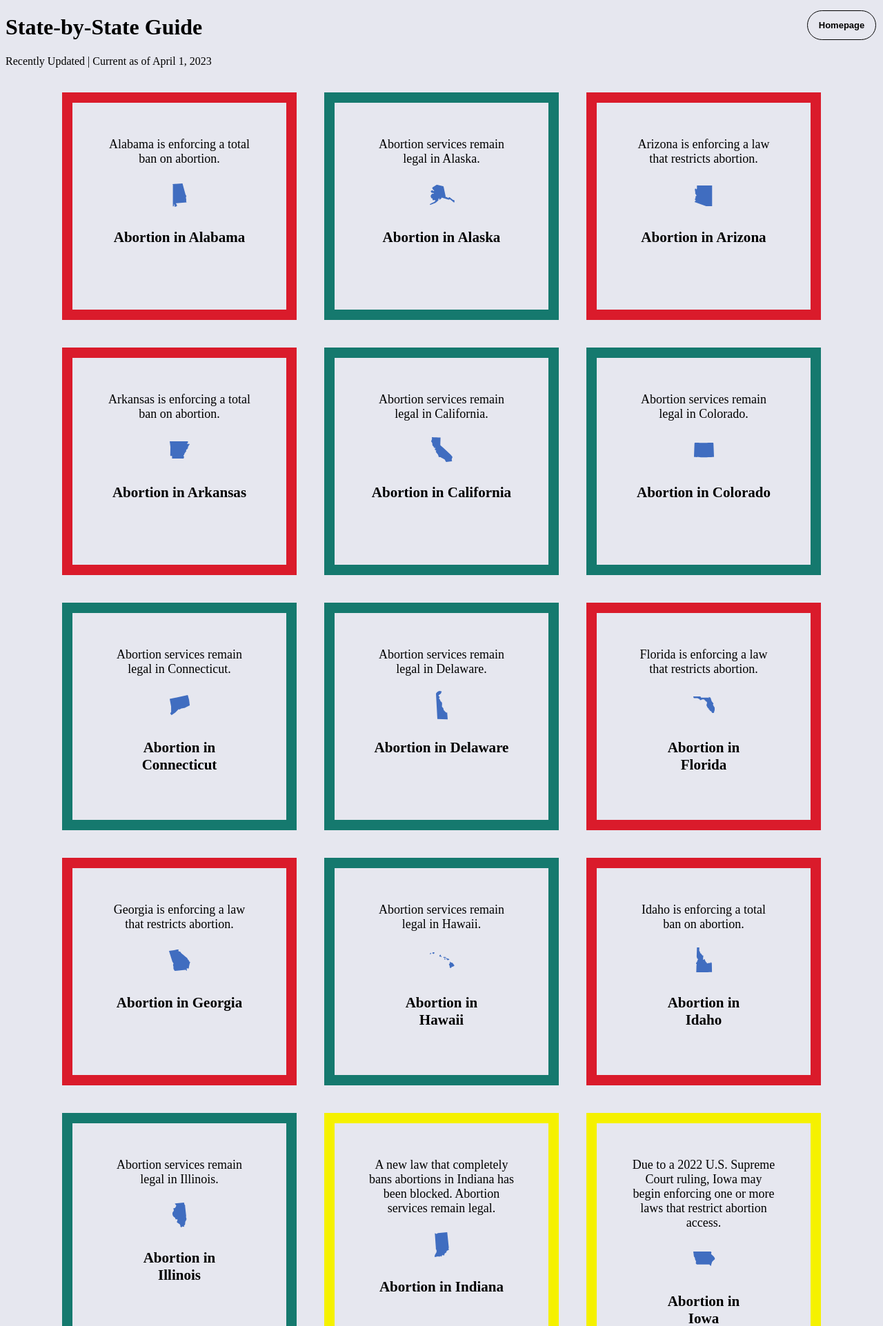
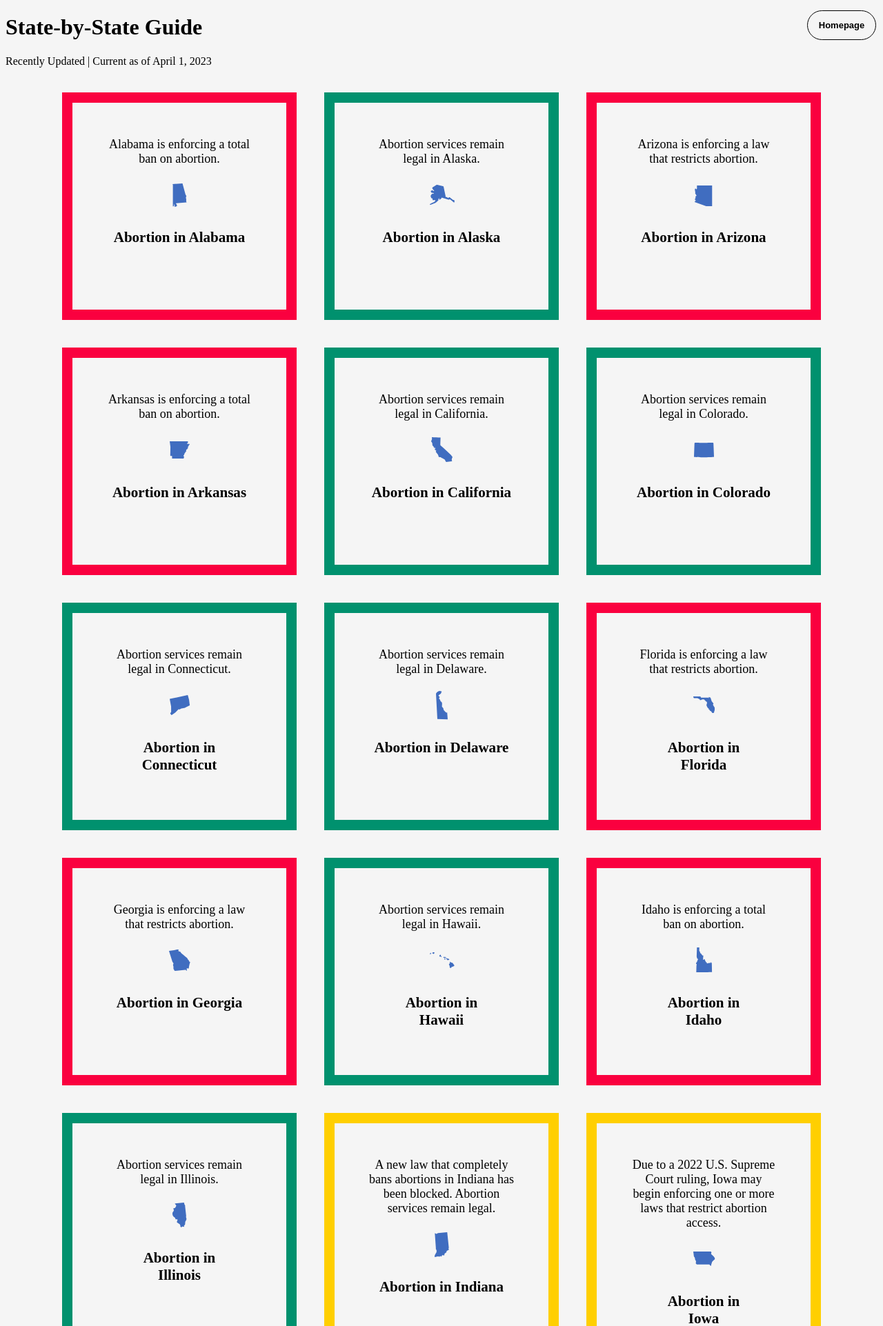
Before and after one commit to mlerum/ClinicFinder, a Flask app: page /statebystate in a window 1280 px wide. Shown: the top 1923 px of the page at 69% size. Run offline with Flask 2, Linux system fonts and the light colour scheme.

Commit message:
April 2 commits

```diff
--- a/Static/css/homepage.css
+++ b/Static/css/homepage.css
@@ -117,11 +117,12 @@ nav ul li {
     border-right: 2px solid white;
     font-weight: bold;
     display: inline-block;
-    padding: 0 50px;
+    padding: 0 60px;
     position: relative;
     text-decoration: none;
     text-align: center;
-    font-family: arvo;
+    font-family: 'Pathway Gothic One';
+    text-transform: uppercase;
 }
 
 nav li a {
--- a/Static/css/resources.css
+++ b/Static/css/resources.css
@@ -11,7 +11,7 @@ body, html {
   justify-content: center;
   align-items: center;
   text-align: center;
-  background-image: url('/static/images/education.jpeg');
+  background-image: url('/static/images/resources2.jpg');
   background-size: cover;
   background-position: center center;
   background-repeat: no-repeat;
--- a/Static/css/stateguide.css
+++ b/Static/css/stateguide.css
@@ -4,35 +4,10 @@
     overflow: clip;
 }
 
-
 body {
-    background-color: #e6e7ef;
+    background-color: #f5f5f5;
     color: black;
 }
-
-/* ul {
-    list-style-type: none;
-    margin: 0;
-    padding: 0;
-    overflow: hidden;
-    background-color: #333;
-  }
-   */
-  /* li {
-    float: left;
-  } */
-
-  /* li a, .dropbtn {
-    display: inline-block;
-    color: white;
-    text-align: center;
-    padding: 10px 70px;
-    text-decoration: none;
-  } */
-
-  /* li a:hover, .dropdown:hover .dropbtn {
-    background-color: white;
-  } */
 
 .current-status {
     text-decoration: none;
@@ -48,9 +23,9 @@ body {
 }
 
 #stateCard1 {
-    background-color: #e6e7ef;
+    background-color: #f5f5f5;
     width: 210px;
-    border: 15px solid #da1b2b;
+    border: 15px solid #fa003f;
     padding: 50px;
     margin: 20px;
     height: 200px;
@@ -59,9 +34,9 @@ body {
 }
 
 #stateCard2 {
-    background-color: #e6e7ef;
+    background-color: #f5f5f5;
     width: 210px;
-    border: 15px solid #15796e;
+    border: 15px solid #00916e;
     padding: 50px;
     margin: 20px;
     height: 200px;
@@ -70,9 +45,9 @@ body {
 }
 
 #stateCard3 {
-    background-color: #e6e7ef;
+    background-color: #f5f5f5;
     width: 210px;
-    border: 15px solid #f5f100;
+    border: 15px solid #ffcf00;
     padding: 50px;
     margin: 20px;
     height: 200px;
--- a/Static/js/maps.js
+++ b/Static/js/maps.js
@@ -47,9 +47,8 @@ function initMap() {
                 <div class='window-content'>
                     <div class='clinic-thumbnail'>
                         <img
-                            src='/static/images/rights.png'
+                            src='/static/images/rights2.png'
                         />
-                    </div>
 
                     <ul class='clinic-info'>
                         <li><b>
@@ -60,6 +59,7 @@ function initMap() {
                         <br>
                         Phone: <code>${marker.phone}</code>
                     </p></>
+                    </div>
                 `;
 
                 const infoWindow = new google.maps.InfoWindow({
--- a/Templates/clinicMap.html
+++ b/Templates/clinicMap.html
@@ -9,7 +9,6 @@
 
 {% block body %}
 <div class="div">
-<!-- <h2>Current remaining abortion clinics in the US:</h2> -->
 <form action="/">
     <button id="button">Homepage</button>
   </form>
--- a/Templates/homepage.html
+++ b/Templates/homepage.html
@@ -8,6 +8,7 @@
 {% block body %}
 <script src="/static/js/homepage.js"></script>
 <link rel="stylesheet" href="/static/css/homepage.css">
+<link href='https://fonts.googleapis.com/css?family=Pathway Gothic One' rel="stylesheet">
 <div class="hero-image">
     <div class="hero-text">
         <h1>Your body.
@@ -19,8 +20,8 @@
 <nav role="navigation" class="header-navigation" id="header">
     <ul>
         <li><a class="link" id="guide" href='/resources'>Resource Guide</a></li>
+        <li><a class="link" id="state" href='/statebystate'>State-By-State Guide</a></li>
         <li><a class="link" id="statistics" href='/statistics'>Abortion Statistics</a></li>
-        <li><a class="link" id="state" href='/statebystate'>State-By-State Guide</a></li>
         <li><a class="link" id="login" href='/logIn'>Login</a></li>
         <li><a class="link" id="createaccount" href='/createaccount'>Create Account</a></li>
         <li><a class="link" href="https://www.weareplannedparenthood.org/onlineactions/2U7UN1iNhESWUfDs4gDPNg2?_gl=1*il9wq5*_ga*MTk3MDI0OTQzOC4xNjc3NTE3Njkx*_gid*MTQ3Nzg3OTk5OS4xNjc4MzIwODY5">Donate to Planned Parenthood</a>
--- a/Templates/resources.html
+++ b/Templates/resources.html
@@ -42,6 +42,8 @@
           <img src="/static/images/resources/SIECUS.png" width="20" height="20">SIECUS</a></li>
         <li><a href="https://powertodecide.org/">
           <img src="/static/images/resources/PTD.png" width="20" height="20">Power to Decide</a></li>
+        <li><a href="https://pai.org/">
+          <img src="/static/images/resources/PAI.png" width="20" height="20">PAI</a></li>
       </ul>
     </li>
     <li>
@@ -71,6 +73,8 @@
           <img src="/static/images/resources/CRR.jpeg" width="20" height="20">Center for Reproductive Rights</a></li>
         <li><a href="https://www.aclu.org/other/about-aclu-reproductive-freedom-project">
           <img src="/static/images/resources/ACLU.png" width="20" height="20">ACLU Reproductive Freedom Project</a></li>
+        <li><a href="https://abortionfunds.org/">
+          <img src="/static/images/resources/NNAF.jpeg" width="20" height="20">National Network of Abortion Funds</a></li>
       </ul>
     </li>
   </ul>
```
Also changed, not shown: Static/css/maps.css (+7 -1 lines), Templates/statistics.html (+6 -6 lines), 2 other files.
